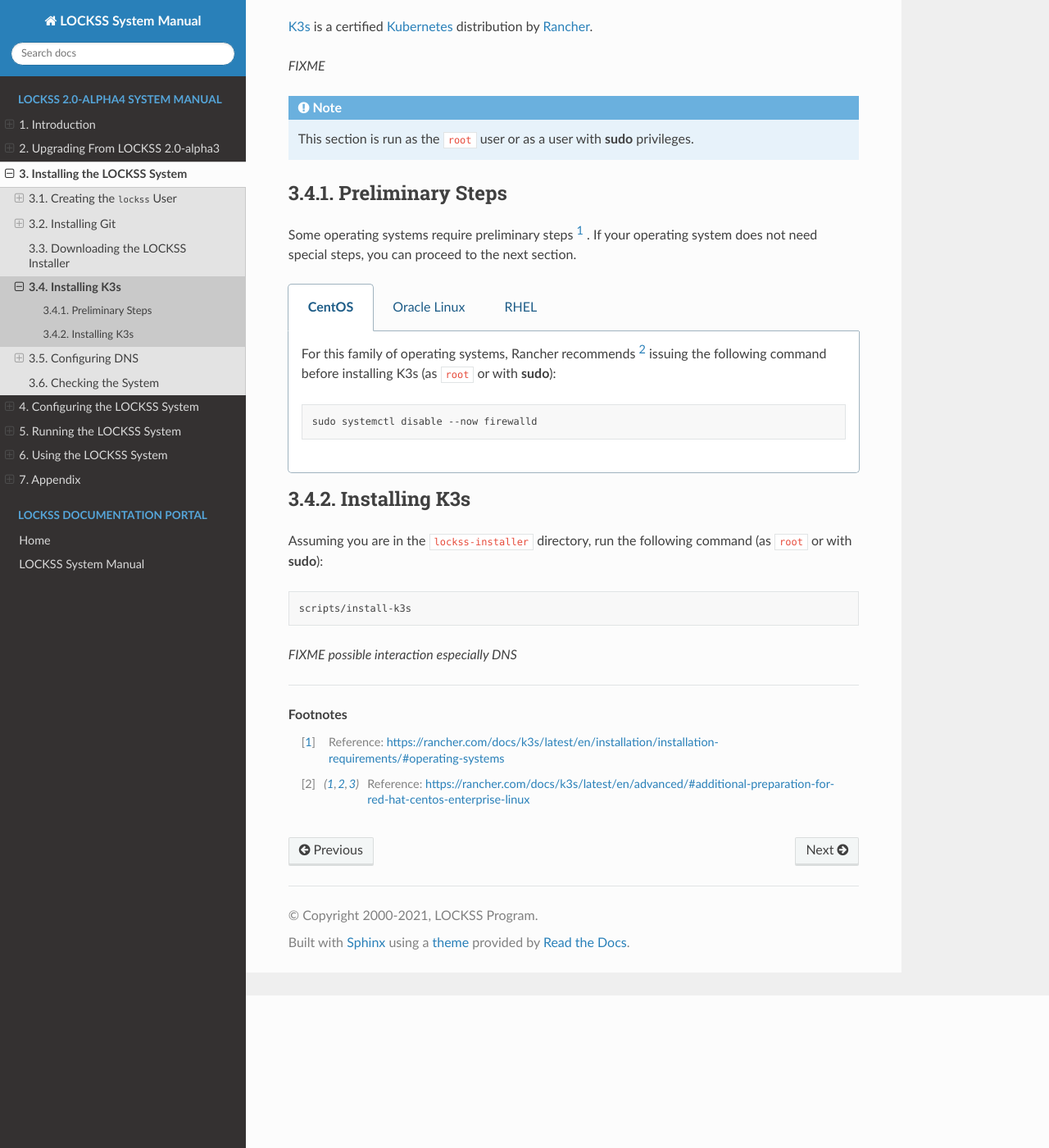
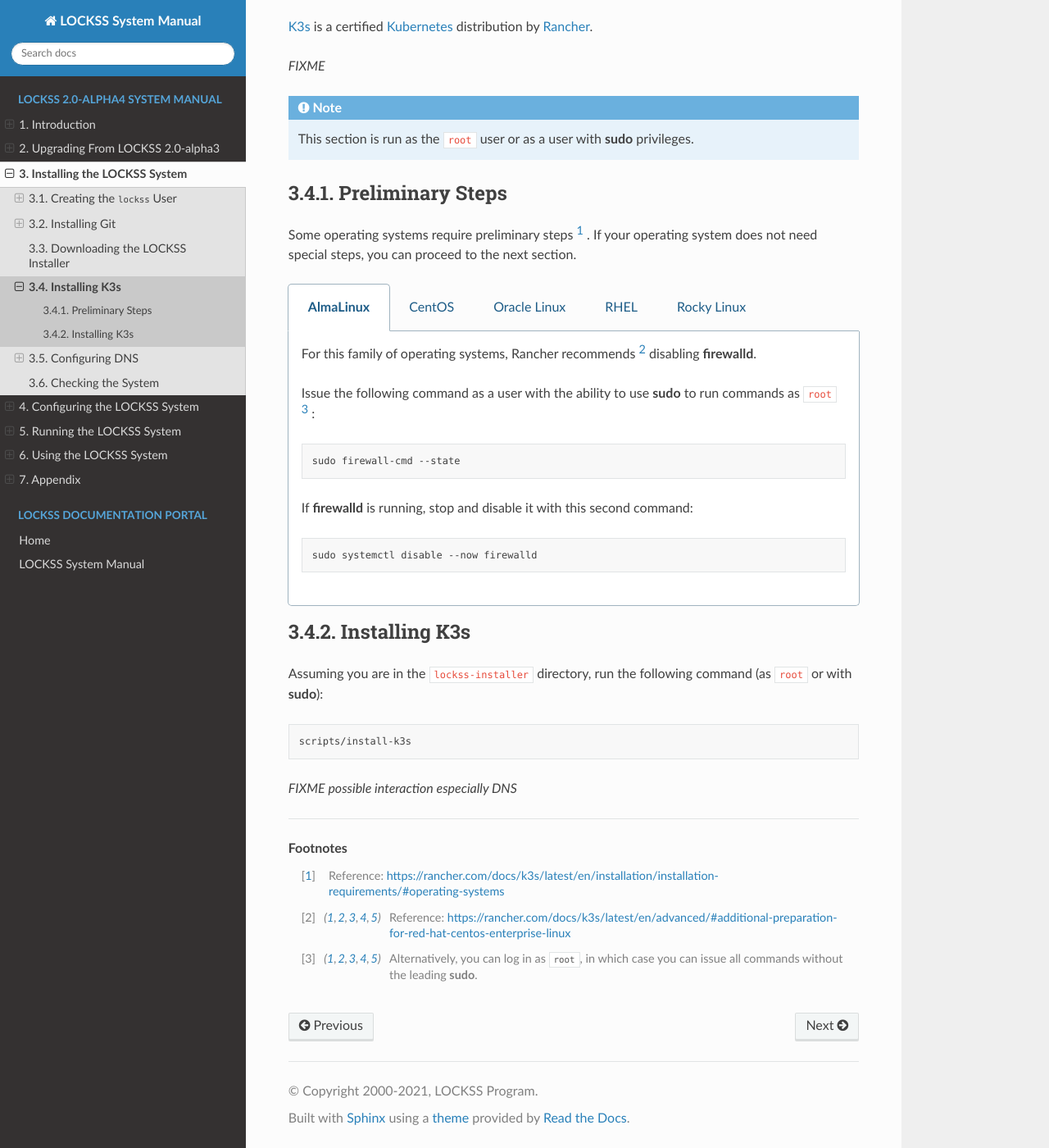
Before and after one commit to lockss/lockss-rtd-manual, a Sphinx documentation site: the page built from docs/installing/k3s.rst, in a window 1280 px wide and 1400 px high, scrolled down 186 px. Shown: the whole window at 82% size. Built offline with Sphinx 7.4.7 and the Read the Docs theme 2.0.0, drawn with Linux system fonts in a browser that asks for light colours.

Commit message:
Clarify firewalld steps (like in 2.0-alpha3).

```diff
--- /dev/null
+++ b/docs/installing/k3s-firewalld.rst
@@ -0,0 +1,13 @@
+For this family of operating systems, Rancher recommends [#fn2]_ disabling :program:`firewalld`.
+
+Issue the following command as a user with the ability to use :program:`sudo` to run commands as ``root`` [#fn3]_ :
+
+.. code-block:: shell
+
+   sudo firewall-cmd --state
+
+If :program:`firewalld` is running, stop and disable it with this second command:
+
+.. code-block:: shell
+
+   sudo systemctl disable --now firewalld
--- a/docs/installing/k3s-rhel.rst
+++ /dev/null
@@ -1,5 +0,0 @@
-For this family of operating systems, Rancher recommends [#fn2]_ issuing the following command before installing K3s (as ``root`` or with :program:`sudo`):
-
-.. code-block:: shell
-
-   sudo systemctl disable --now firewalld
--- a/docs/installing/k3s.rst
+++ b/docs/installing/k3s.rst
@@ -18,17 +18,25 @@ Some operating systems require preliminary steps [#fn1]_ . If your operating sys
 
 .. tabs::
 
+   .. group-tab:: AlmaLinux
+
+      .. include:: k3s-firewalld.rst
+
    .. group-tab:: CentOS
 
-      .. include:: k3s-rhel.rst
+      .. include:: k3s-firewalld.rst
 
    .. group-tab:: Oracle Linux
 
-      .. include:: k3s-rhel.rst
+      .. include:: k3s-firewalld.rst
 
    .. group-tab:: RHEL
 
-      .. include:: k3s-rhel.rst
+      .. include:: k3s-firewalld.rst
+
+   .. group-tab:: Rocky Linux
+
+      .. include:: k3s-firewalld.rst
 
 --------------
 Installing K3s
@@ -49,3 +57,5 @@ Assuming you are in the :file:`lockss-installer` directory, run the following co
 .. [#fn1] Reference: https://rancher.com/docs/k3s/latest/en/installation/installation-requirements/#operating-systems
 
 .. [#fn2] Reference: https://rancher.com/docs/k3s/latest/en/advanced/#additional-preparation-for-red-hat-centos-enterprise-linux
+
+.. [#fn3] Alternatively, you can log in as ``root``, in which case you can issue all commands without the leading :program:`sudo`.
```
